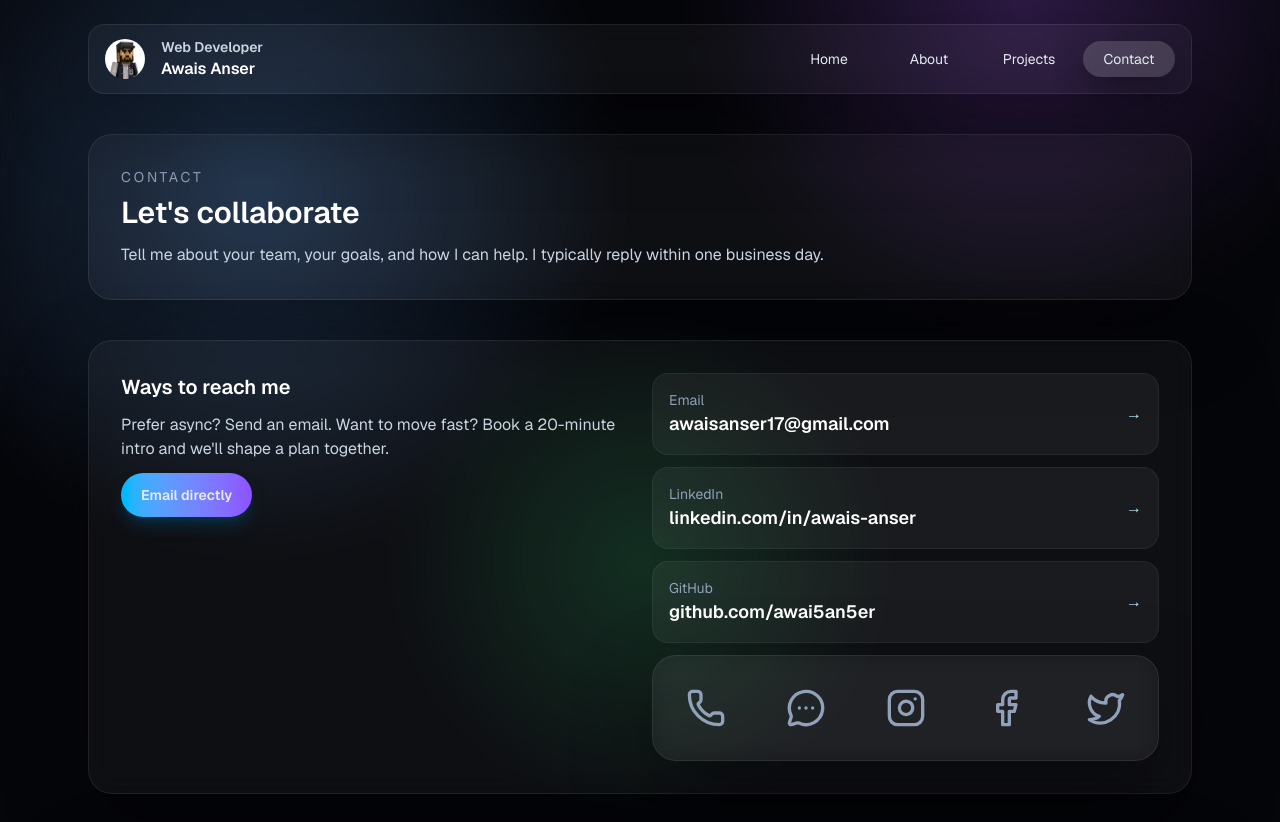
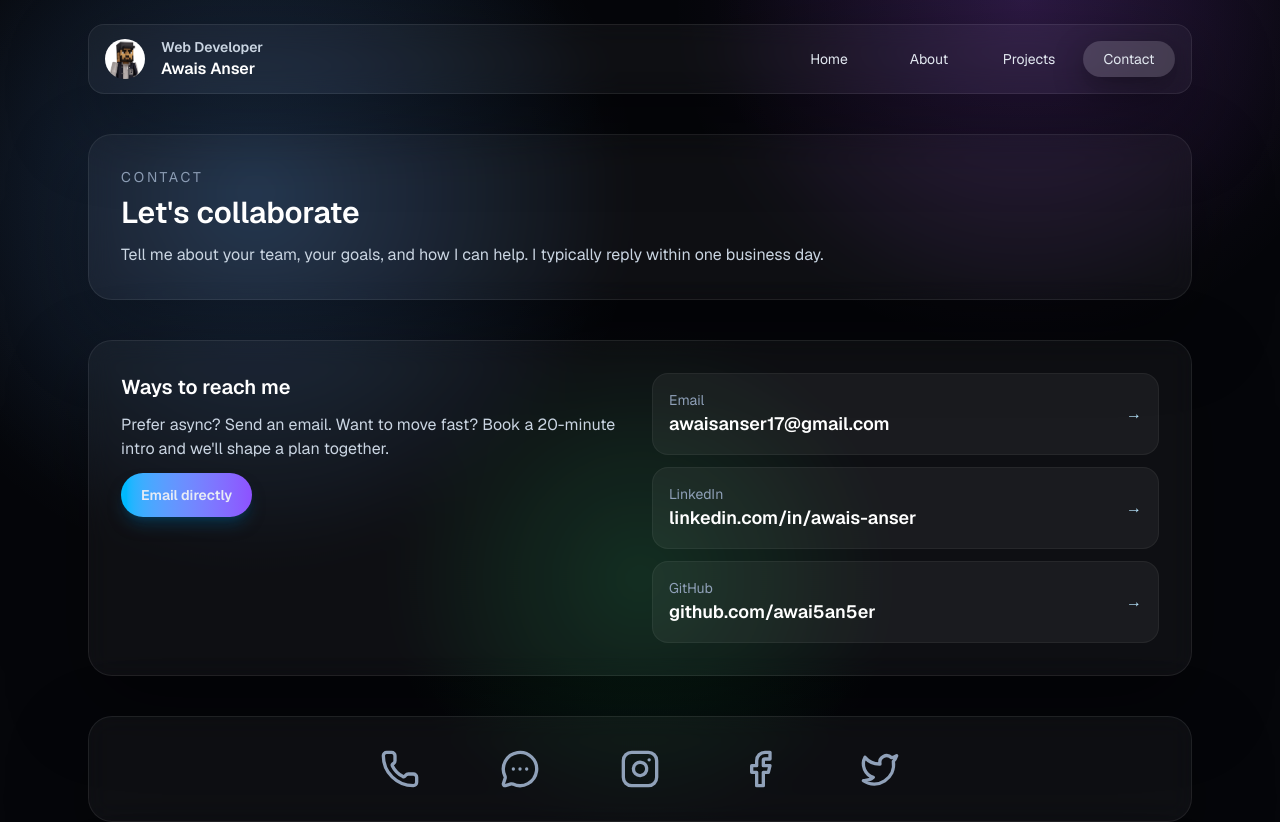
Before and after one commit to awai5an5er/Portfolio, a Next.js app: page /contact in a window 1280 px wide. Shown: the top 822 px of the page. Built offline with nearby package versions, Linux system fonts and the light colour scheme.

Commit message:
links update

```diff
--- a/src/app/components/Links.tsx
+++ b/src/app/components/Links.tsx
@@ -10,7 +10,7 @@ function Links() {
         {Logo:Twitter, href:"https://x.com/awais_anser_?s=21"},
     ]
   return (
-    <section className="flex gap-8 md:gap-15 items-center justify-center glass rounded-3xl p-6 text-center sm:p-8">
+    <section className="flex gap-10 md:gap-20 items-center justify-center glass rounded-3xl p-6 text-center sm:p-8">
          {Icons.map(({ Logo, href }, index) => (
         <Link
           key={index}
--- a/src/app/contact/page.tsx
+++ b/src/app/contact/page.tsx
@@ -61,11 +61,12 @@ export default function ContactPage() {
                 <span className="hidden md:block text-sky-200">→</span>
               </a>
             ))}
-            <Links />
           </div>
+
 
         </div>
       </section>
+      <Links />
     </div>
   );
 }
```
